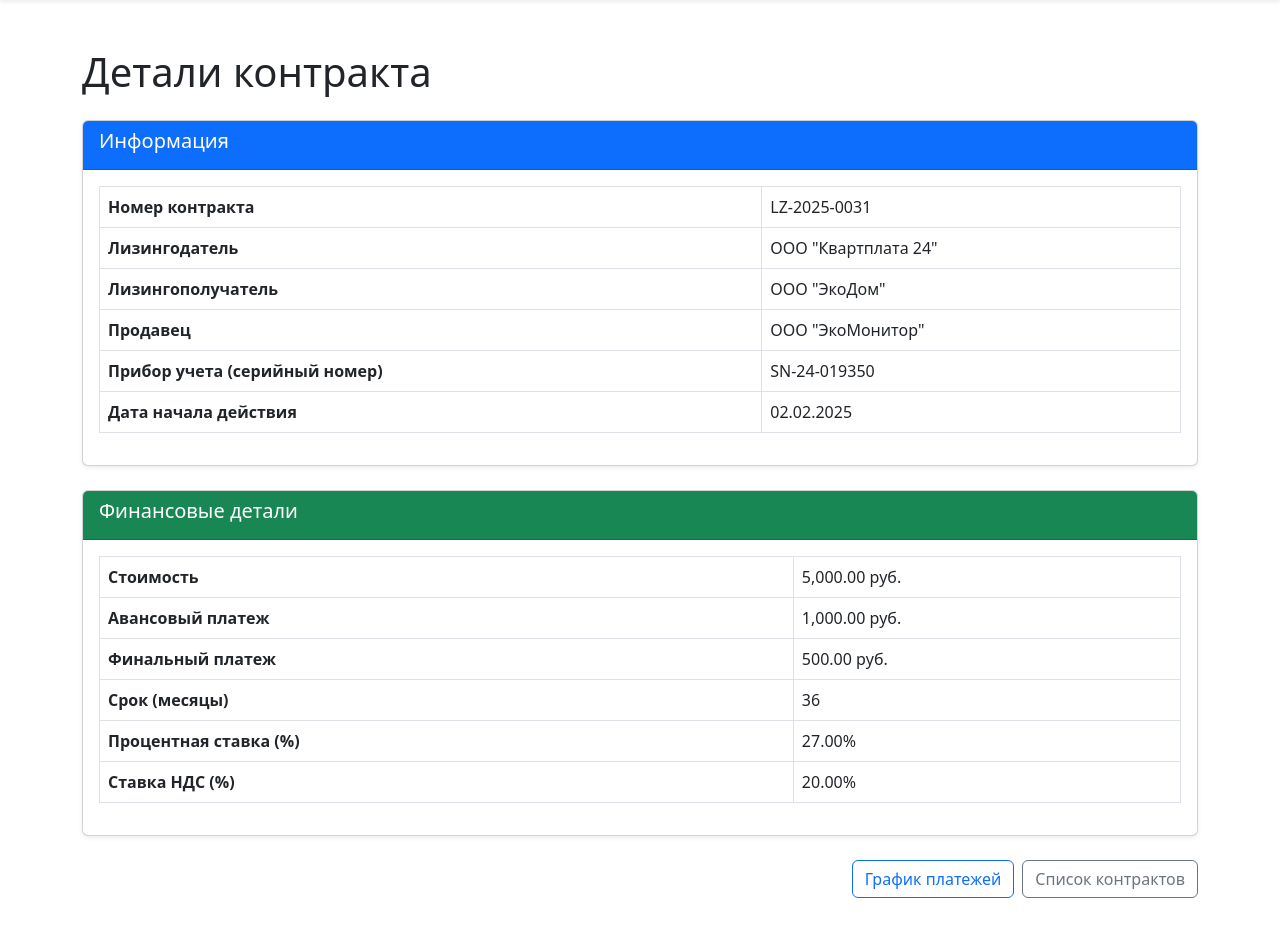
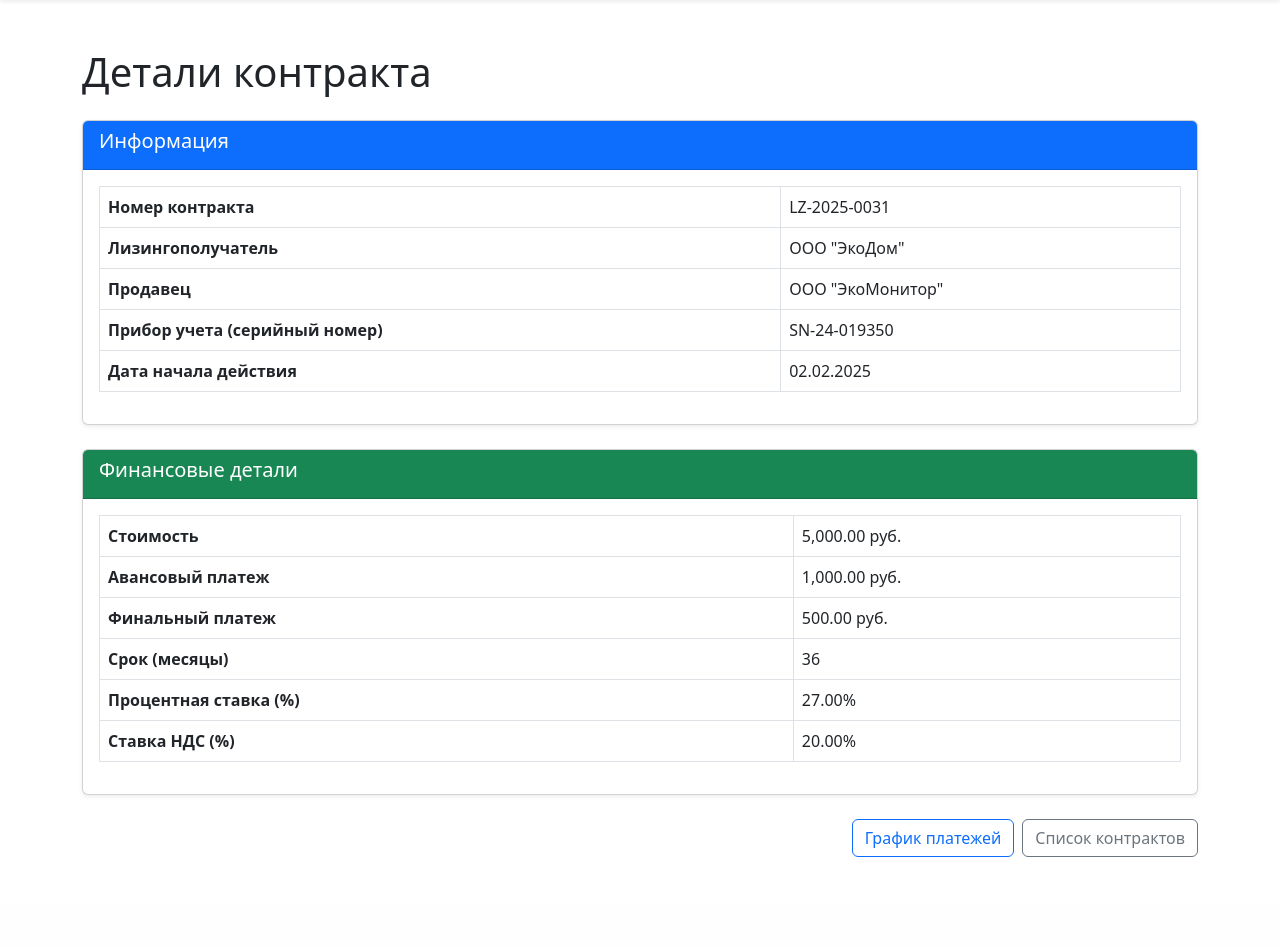
Before and after one commit to Flynotfly/Leasing-of-metering-devices, a Django app: template leasing/templates/contract/view.html in a window 1280 px wide. Shown: the part 56-1002 px from the top of the page. After the commit the page ends 913 px from the top, so only its background shows below. Run offline with Django 5.2, Linux system fonts and the light colour scheme; data comes from the database, SQL or seed files in the repository; the template is opened without the code that fills it: values that come from a table or form of the project are taken from there, most other values are stand-ins (such as "Sample title", 1, 10 or a date in 2020).

Commit message:
delete lessor from contract details

```diff
--- a/leasing/templates/contract/view.html
+++ b/leasing/templates/contract/view.html
@@ -19,10 +19,6 @@
                     <tr>
                         <th>Номер контракта</th>
                         <td>{{ contract.number }}</td>
-                    </tr>
-                    <tr>
-                        <th>Лизингодатель</th>
-                        <td>{{ contract.lessor.profile.display_name|default:contract.lessor.username }}</td>
                     </tr>
                     <tr>
                         <th>Лизингополучатель</th>
```
